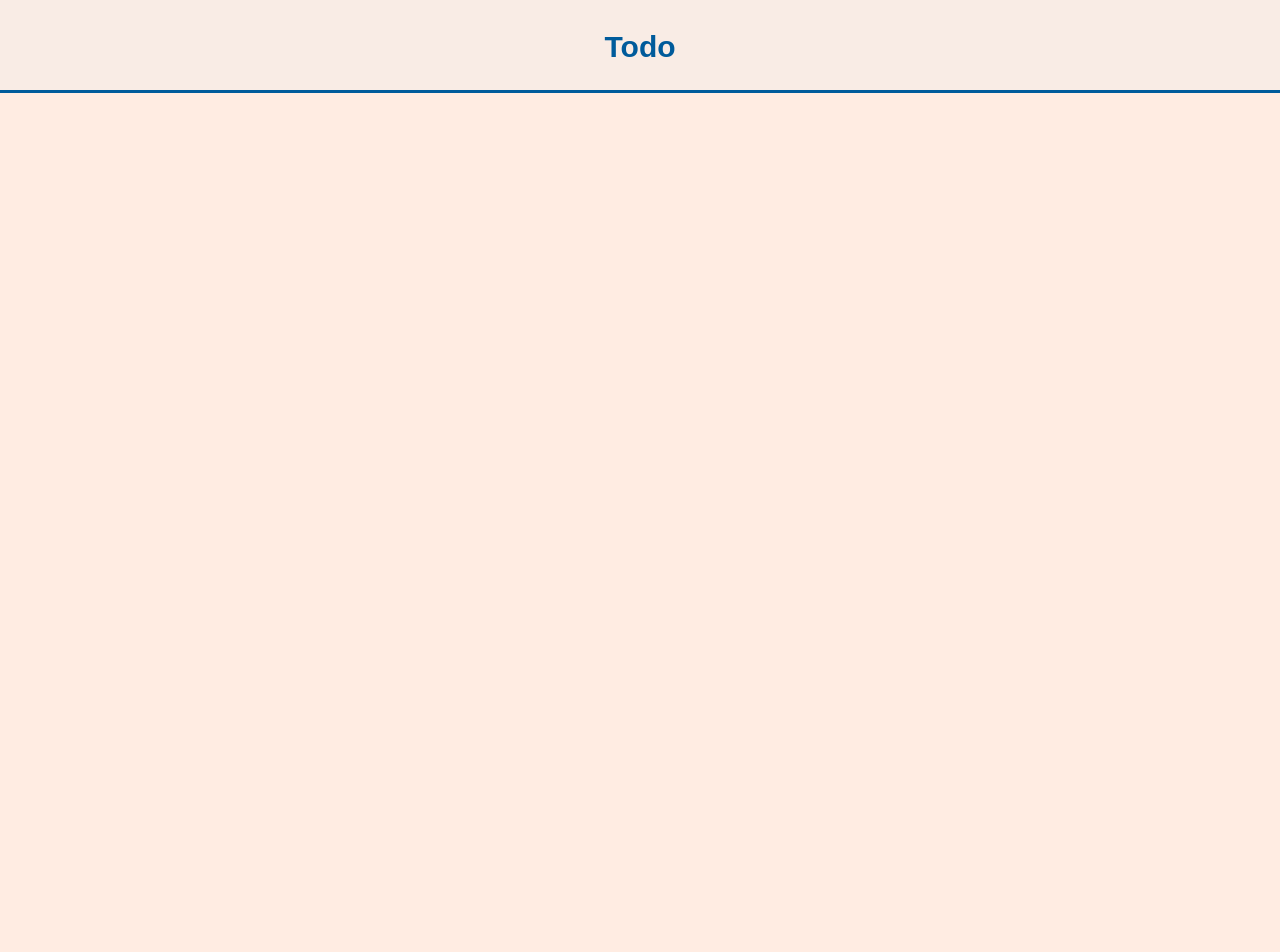
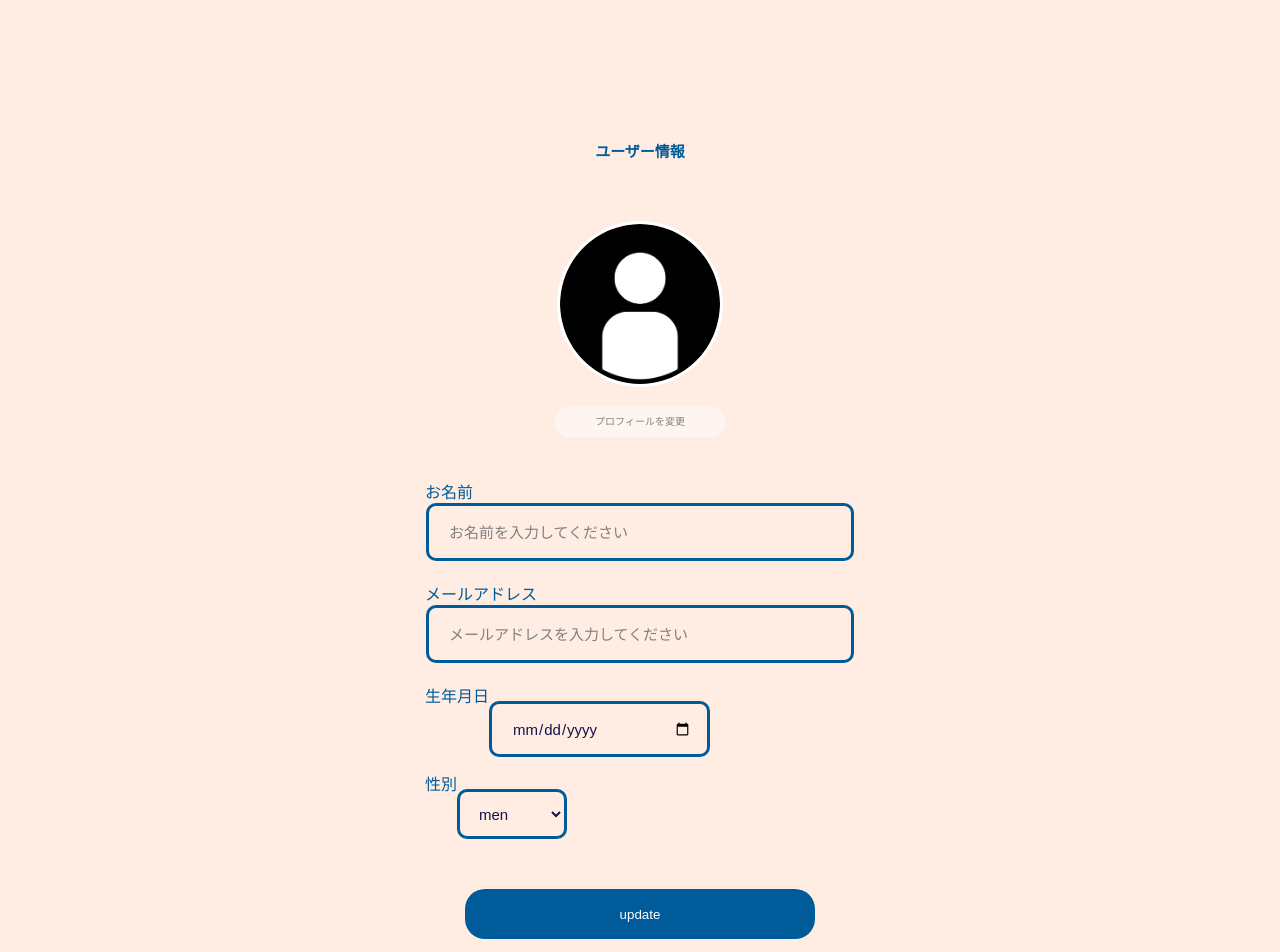
Before and after one commit to MuRaKaMi5253161/cording_test, a React (Create React App) app: page /User in a window 1280 px wide. Before the commit this address had no page. Shown: the top 952 px of the page. Before the commit the page ends 800 px from the top, so only its background shows below. Built offline with nearby package versions, Linux system fonts and the light colour scheme; no server answers; the HTML template or start-up script is replaced by a standard one.

Commit message:
ログアウト機能実装

```diff
--- a/src/App.tsx
+++ b/src/App.tsx
@@ -9,17 +9,21 @@ import Login from './pages/Login/Login';
 import Todo from './pages/Todo/Todo';
 import SignUp from './pages/SignUp/SignUp';
 import TodoHeader from './components/header/TodoHeader';
+import User from './pages/User/User';
 
 function App() {
   return (
     <div>
-      <TodoHeader />
       <Router>
+        <Routes>
+          <Route path='/' element={<TodoHeader/>} />
+        </Routes>
         <div className="App">
           <Routes>
             <Route path='/' element={<Todo/>} />
             <Route path='/Login' element={<Login/>} />
             <Route path='/SignUp' element={<SignUp/>} />
+            <Route path='/User' element={<User/>} />
           </Routes>
         </div>
       </Router>
--- a/src/components/header/TodoHeader.css
+++ b/src/components/header/TodoHeader.css
@@ -4,11 +4,26 @@
     background-color: rgb(236, 236, 236, 0.3);
     border-bottom: solid #005b9b;
     color: #005b9b;
-    font-size: 30px;
+    font-size: 45px;
     font-family: sans-serif;
     font-weight: bold;
     position: fixed;
-    text-align: center;
+}
+
+.header-menu-line {
+    height: 100%;
+    margin-top: 13px;
+    margin-left: 30px;
+    margin-right: 30px;
+}
+
+.profileIcon {
+    width: 60px;
+    height: 60px;
+    border-radius: 50px;
+    border: solid #005b9b;
+    float: right;
+    margin: 0;
 }
 
 @media screen and (max-width:480px) {
--- a/src/components/header/TodoHeader.tsx
+++ b/src/components/header/TodoHeader.tsx
@@ -1,12 +1,46 @@
-import React from 'react';
-// css
+import React, { useEffect, useState } from 'react';
+import Profile from '../../img/defaultProfile.jpg';
 import './TodoHeader.css';
+import { onAuthStateChanged } from 'firebase/auth';
+import { auth, storage } from '../../firebase';
+import { getDownloadURL, ref } from 'firebase/storage';
+import { useNavigate } from 'react-router-dom';
 
 const TodoHeader: React.FC = () => {
+    const [profileImage, setProfileImage] = useState(Profile);
+    const navigation = useNavigate();
+
+    const getUserProfile = (userId : string) => {
+        const storageRef = ref(storage, "profileImg/" + userId + "/profileName");
+        getDownloadURL(storageRef)
+        .then((url) => {
+            setProfileImage(url);
+            console.log("成功");
+        })
+        .catch((err) => console.log(err));
+    }
+
+    useEffect(() =>{
+        onAuthStateChanged(auth, (user) => {
+            if (user) {
+              const uid = user.uid;
+              console.log(uid);
+              getUserProfile(uid);
+            } else {
+                return;
+            }
+        });
+    },[]);
+
+    const moveUserPage = () => {
+        navigation('/User');
+    }
+
     return (
         <div className="header">
             <div className="header-menu-line">
-                <p>Todo</p>
+                <span className='headerTitle'>Todo</span>
+                <span><img src={profileImage} className='profileIcon' alt='profile' onClick={moveUserPage} /></span>
             </div>
         </div>
     );
--- /dev/null
+++ b/src/pages/User/User.css
@@ -0,0 +1,187 @@
+.SignUp {
+    padding-top: 100px;
+    width: 60%;
+    height: 100%;
+    margin: 0 auto;
+    color: #005b9b;
+}
+
+::placeholder {
+    color:white;
+}
+
+.titleText {
+    text-align: center;
+    font-size: 15px;
+    font-family: sans-serif;
+    color: #005b9b;
+    margin: 0;
+    padding-top: 30px;
+}
+
+.main {
+    margin: 0 auto;
+    text-align: center;
+    height: 100%;
+    width: 430px;
+    border-radius: 30px;
+}
+
+form {
+    width: 100%;
+}
+
+.profile {
+    margin-bottom: 50px;
+}
+
+.profileImgBox {
+    padding-bottom: 20px;
+}
+
+.profileImg {
+    width: 160px;
+    height: 160px;
+    border-radius: 100px;
+    border-color: #fff;
+    border-style: solid;
+}
+
+.profileInput {
+    display: none;
+    width: 200px;
+    height: 60px;
+}
+
+.profileLabel {
+    font-size: 10px;
+    padding: 10px 40px;
+    cursor: pointer;
+    border-radius: 20px;
+    border-style: none;
+    color: gray;
+    background-color: rgba(255,255,255,0.5);
+    transition: 1s;
+}
+
+.profileLabel:hover {
+    background-color: rgb(93, 92, 92);
+    color: white;
+    transition: 1s;
+}
+
+.input {
+    width: 400px;
+    height: 50px;
+    font-size: 15px;
+    font-family: sans-serif;
+    border-radius: 10px;
+    border-style: none;
+    border: solid #005b9b;
+    color: rgb(21, 19, 72);
+    padding-left: 20px;
+    outline:none;
+    background-color: #ffece2 !important;
+    margin-bottom: 20px;
+}
+
+.inputTitle {
+    float: left;
+    margin: 0;
+}
+
+.inputNameTitle {
+    float: left;
+    margin: 0;
+}
+
+.inputMailTitle {
+    float: left;
+    margin: 0;
+}
+
+.mail {
+    margin: 0 !important;
+}
+
+.inputGenderTitle {
+    float: left;
+    margin: 0;
+}
+
+.inputDate {
+    width: 180px;
+    height: 50px;
+    font-size: 15px;
+    border-radius: 10px;
+    border-style: none;
+    border: solid #005b9b;
+    color: rgb(21, 19, 72);
+    padding-left: 20px;
+    padding-right: 15px;
+    outline:none;
+    font-family: sans-serif;
+    background-color: #ffece2 !important;
+    float: left;
+}
+
+.gender {
+    margin-top: 30px;
+    padding-top: 40px;
+    padding-bottom:80px;
+}
+
+.inputGender {
+    width: 110px;
+    height: 50px;
+    font-size: 15px;
+    font-family: sans-serif;
+    border-radius: 10px;
+    border-style: none;
+    padding-left: 15px;
+    padding-right: 10px;
+    color: rgb(21, 19, 72);
+    border: solid #005b9b;
+    outline:none;
+    background-color: #ffece2 !important;
+    margin-bottom: 20px;
+    float: left;
+}
+
+.submit {
+    width: 350px;
+    height: 50px;
+    font-family: sans-serif;
+    text-align: center;
+    border-radius: 20px;
+    border-style: none;
+    color: white !important;
+    margin-top: 20px;
+    margin-bottom: 20px;
+    background-color: #005b9b !important;
+    transition: 1s;
+}
+
+.submit:hover {
+    background-color: rgb(21, 19, 72)!important;
+    color: white !important;
+    transition: 1s;
+}
+
+.logoutBtn {
+    width: 350px;
+    height: 50px;
+    text-align: center;
+    border-radius: 20px;
+    border-style: none;
+    color: white;
+    margin-bottom: 40px;
+    background-color: rgb(225, 92, 92);
+    transition: 1s;
+}
+
+.logoutBtn:hover {
+    background-color: rgb(141, 61, 61);
+    color: white;
+    transition: 1s;
+}
--- /dev/null
+++ b/src/pages/User/User.tsx
@@ -0,0 +1,142 @@
+import React, { useEffect, useState } from 'react';
+import Profile from '../../img/defaultProfile.jpg';
+import './User.css';
+import { onAuthStateChanged, signOut } from 'firebase/auth';
+import { addDoc, collection,  getDocs, query, where } from 'firebase/firestore';
+import { auth, db, storage } from '../../firebase';
+import { getDownloadURL, ref, uploadBytes  } from 'firebase/storage';
+import { useNavigate } from 'react-router-dom';
+
+function User() {
+  const [name, setName] = useState("");
+  const [mail, setMail] = useState("");
+  const [birthday, setBirthday] = useState("");
+  const [gender, setGender] = useState("");
+  const [profileImage, setProfileImage] = useState(Profile);
+  const [profileImageFile, setProfileImageFile] = useState<any>();
+
+  const navigation = useNavigate();
+
+  const onFileInputChange = (e: React.ChangeEvent<HTMLInputElement>) => {
+    if (!e.target.files) return;
+
+    const fileObject = e.target.files[0];
+    setProfileImage(window.URL.createObjectURL(fileObject));
+    setProfileImageFile(fileObject);
+  };
+
+  // ユーザー情報をfireStoreに保存
+  const sendUserInfo = (userId : string) => {
+    addDoc(collection(db, "users"), {
+      id: userId,
+      name: name,
+      mail: mail,
+      birthday: birthday,
+      gender: gender
+    });
+    console.log(gender);
+    return;
+  }
+
+  const sendUserProfile = (userId : string) => {
+    const storageRef = ref(storage, "profileImg/" + userId + "/profileName");
+    uploadBytes(storageRef, profileImageFile).then((snapshot) => {
+      console.log('Uploaded a blob or file!');
+    });
+    return;
+  }
+
+  const getUserProfile = (userId : string) => {
+    const storageRef = ref(storage, "profileImg/" + userId + "/profileName");
+    getDownloadURL(storageRef)
+    .then((url) => {
+        setProfileImage(url);
+        console.log("成功");
+    })
+    .catch((err) => console.log(err));
+  }
+
+  const getUserInfo = async (userId : string) => {
+    const users = collection(db,"users");
+    const currentUser = query(users, where("id", "==", userId));
+    const querySnapshot = await getDocs(currentUser);
+    querySnapshot.forEach((doc) => {
+    console.log(doc.id, " => ", doc.data().name);
+    setName(doc.data().name);
+    setMail(doc.data().mail);
+    setBirthday(doc.data().birthDay);
+    setGender(doc.data().gender);
+    });
+    return;
+  }
+
+  useEffect(() =>{
+    onAuthStateChanged(auth, (user) => {
+        if (user) {
+          const uid = user.uid;
+          console.log(uid);
+          getUserProfile(uid);
+          getUserInfo(uid);
+        } else {
+            return;
+        }
+    });
+  },[]);
+
+  const logout = () => {
+    signOut(auth).then(() => {
+      alert("ログアウトしました");
+    }).catch((error) => {
+      // An error happened.
+    });
+  }
+
+  return (
+    <div className="SignUp">
+        <div className='title'>
+            <h1 className='titleText'>ユーザー情報</h1>
+        </div>
+        <div className='main'>
+            <form>
+              <div className='profile'>
+                <div className='profileImgBox'>
+                  <img src={profileImage} className="profileImg" alt='' />
+                </div>
+                <label className='profileLabel'>
+                  プロフィールを変更
+                  <input type="file" accept="image/*" onChange={onFileInputChange} className="profileInput" />
+                </label>
+              </div>
+
+              <div className='name'>
+                <p className='inputNameTitle'>お名前</p>
+                <input type='text' className='input' placeholder='お名前を入力してください' value={name} onChange={(e) => setName(e.target.value)} />
+              </div>
+
+              <div className='mail'>
+                <p className='inputMailTitle'>メールアドレス</p>
+                <input type='mail' className='input' placeholder='メールアドレスを入力してください' value={mail} onChange={(e) => setMail(e.target.value)} />
+              </div>
+
+              <div className='birthDay'>
+                <p className='inputTitle'>生年月日</p><br/>
+                <input type="date" className='inputDate' name="birthday" value={birthday} onChange={(e) => setBirthday(e.target.value)} />
+              </div>
+
+              <div className='gender'>
+                <p className='inputGenderTitle'>性別</p><br/>
+                <select name='inputGender' className='inputGender' value={gender} onChange={(e) => setGender(e.target.value)}>
+                  <option value='men' selected>men</option>
+                  <option value='women'>women</option>
+                </select>
+              </div>
+
+              <input type='submit' className='submit' value="update" />
+              <input type='button' className='logoutBtn' value="logout" onClick={logout} />
+            </form>
+        </div>
+    </div>
+  );
+}
+
+export default User;
```
